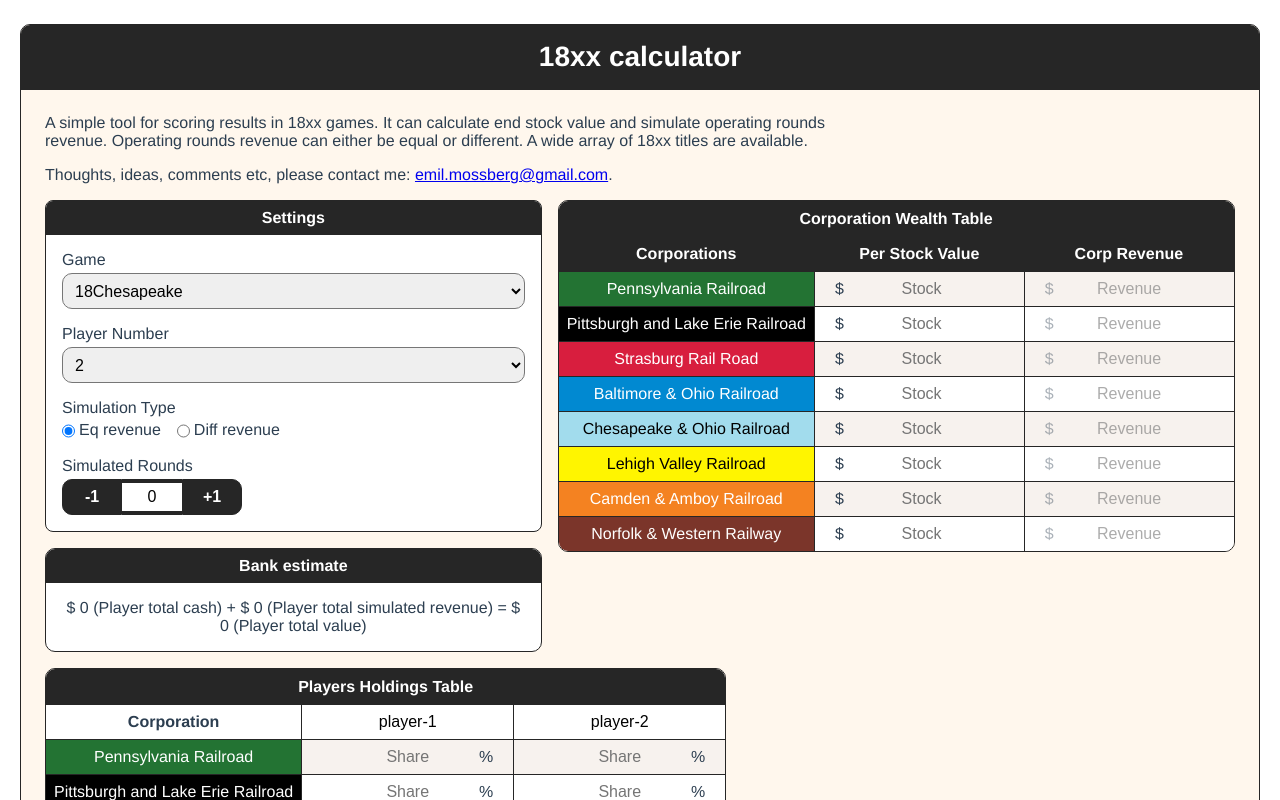
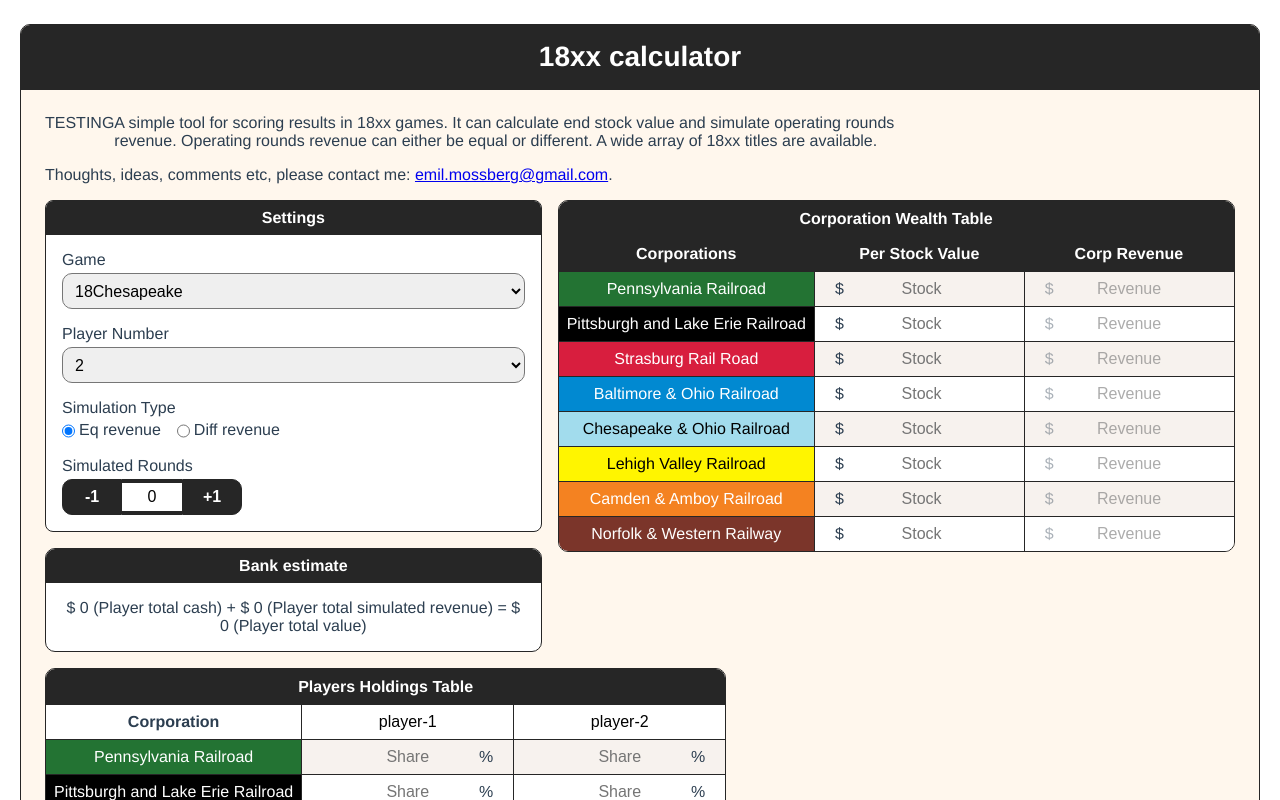
Before and after one commit to Emmoose/18xx-calculator, a Vue app: page / in a window 1280 px wide. Shown: the top 800 px of the page. Built offline with nearby package versions, Linux system fonts and the light colour scheme.

Commit message:
Testing actions

```diff
--- a/src/App.vue
+++ b/src/App.vue
@@ -2,6 +2,7 @@
   <div id="app" class="app">
     <h1 class="appHeader">18xx calculator</h1>
     <div class="calculator">
+      <div>TESTING</div>
       <p class="infoText">
         A simple tool for scoring results in 18xx games. It can calculate end
         stock value and simulate operating rounds revenue. Operating rounds
```
Also changed, not shown: 1 other file (tests, documents, lock files or other folders).
